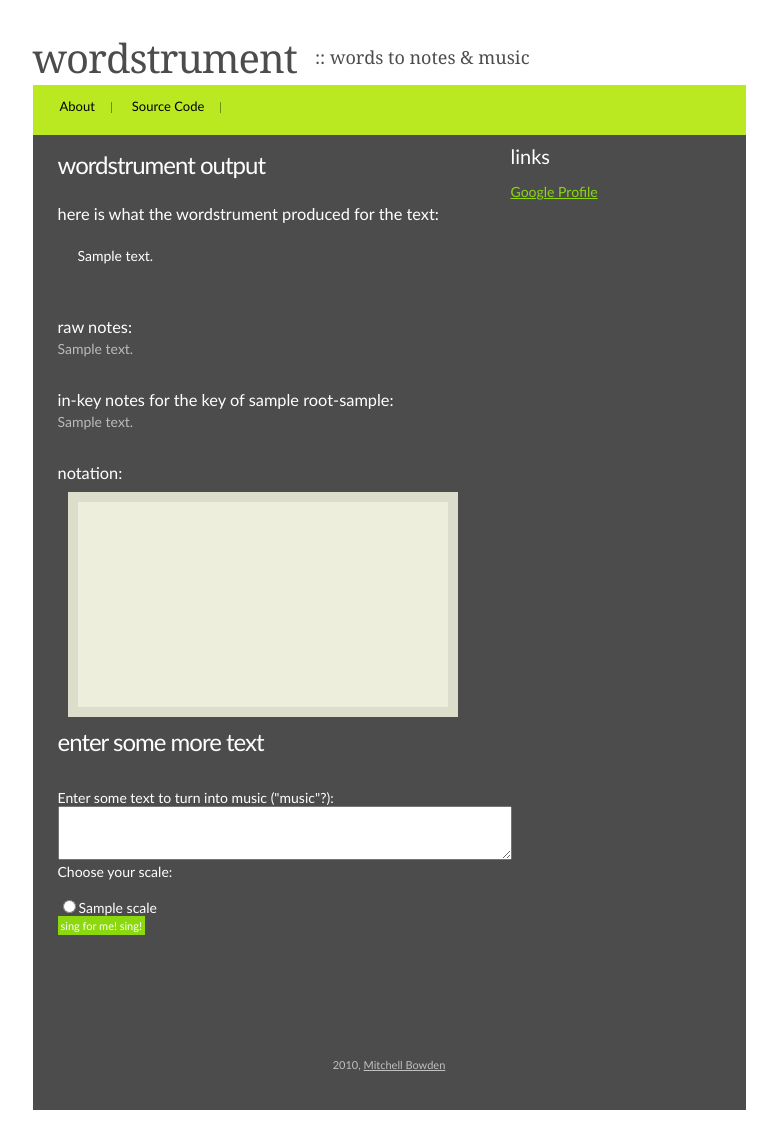
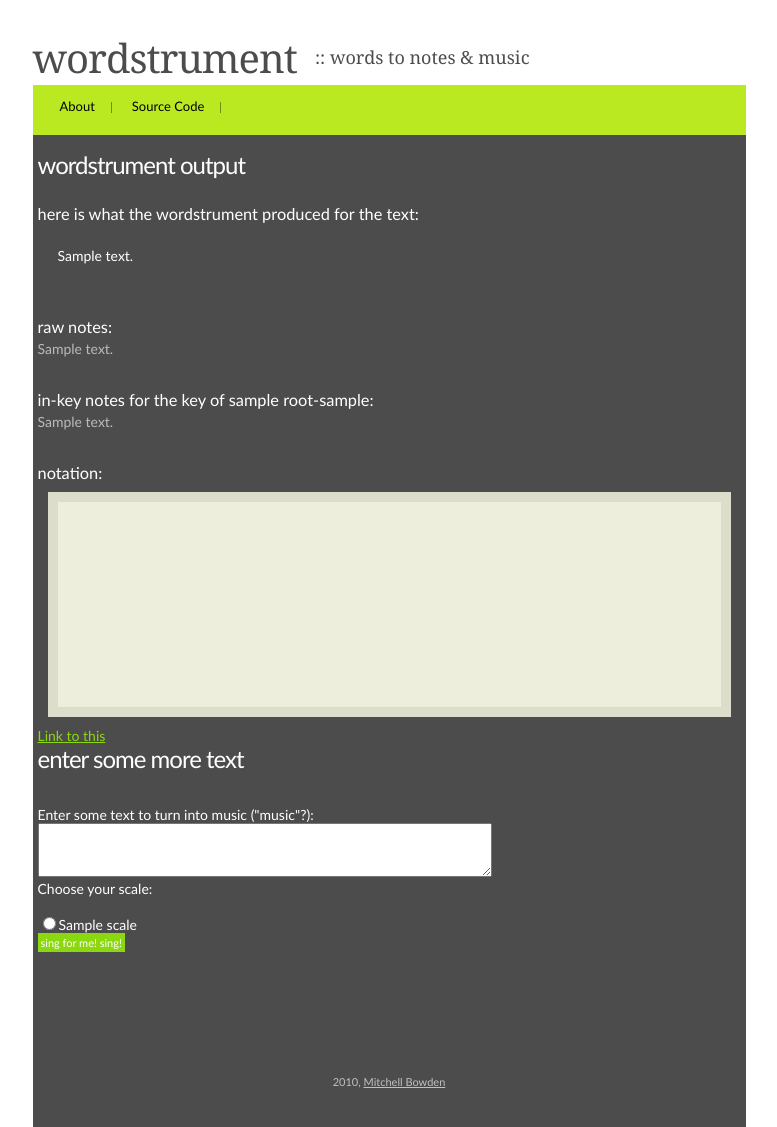
Before and after one commit to msbmsb/wordstrument, a Python web app: template gae_app/templates/wordstrument.html in a window 1280 px wide. Shown: the whole page, without its empty margins (251-1028 px from the left). Run offline with Jinja, Linux system fonts and the light colour scheme; the template is opened without the code that fills it: most values are stand-ins (such as "Sample title", 1, 10 or a date in 2020); some libraries are stand-ins or nearby versions.

Commit message:
Update app engine code to allow processing of a url query string Update layout and display to be wider

```diff
--- a/gae_app/css/default.css
+++ b/gae_app/css/default.css
@@ -182,17 +182,17 @@
 /* Page */
 
 #page {
-	width: 663px;
+	width: 703px;
 	margin: 0 auto;
 	background: #4c4c4c;
-	padding: 0 25px;
+	padding: 0 5px;
 }
 
 /* Content */
 
 #content {
 	float: left;
-	width: 410px;
+	width: 703px;
 
 }
 
--- a/gae_app/templates/about.html
+++ b/gae_app/templates/about.html
@@ -5,7 +5,9 @@
   <div class="post">
     <h1 class="title">What is Wordstrument?</h1>
       <div class="entry">
-          <p>Wordstrument takes text you input and transforms it into musical notation. ...MORE</p>
+          <h2>Wordstrument takes your text and transforms it into musical notation.</h2>
+          <p>The idea of this experiment is to use text - words and letters - as the driver for
+          musical output, a word instrument.  ...MORE</p>
       </div>
   </div>
 {% endblock %}
--- a/gae_app/templates/layout_ws.html
+++ b/gae_app/templates/layout_ws.html
@@ -41,18 +41,7 @@
         {% endblock %}
       </div>
       <!-- end content -->
-      <!-- start sidebar -->
-      <div id="sidebar">
-        <ul>
-          <li>
-            <h2>Links</h2>
-            <ul>
-              <li><a href="https://www.google.com/profiles/mitchellbowden#about" rel=me>Google Profile</a></li>
-            </ul>
-          </li>
-        </ul>
-      </div>
-      <!-- end sidebar -->
+
       <div style="clear: both;">&nbsp;</div>
     </div>
     </div>
--- a/gae_app/templates/wordstrument.html
+++ b/gae_app/templates/wordstrument.html
@@ -2,6 +2,14 @@
 {% block header %}
 {% endblock %}
 {% block content %}
+  {% if error %}
+    <div class="post">
+      <h1 class="title">There was an error</h1>
+      <div class="entry">
+        <p>{{ error }}</p>
+      </div>
+    </div>
+  {% endif %}
   {% if http_get %}
     <div class="post">
       <h1 class="title">Enter some text</h1>
@@ -30,10 +38,13 @@
           <h3>In-key notes for the key of {{ root }}-{{ scale_used }}:</h3>
           <p class="box2"> {{ in_key_notes }} </p>
           <h3>Notation:</h3>
-          <div class="vex-tabdiv" width=400 scale=0.8>
+          {% for vextab_code in vextab_codes %}
+          <div class="vex-tabdiv" width=680 scale=0.8>
             tabstave notation=true
             notes {{ vextab_code }}
           </div>
+          {% endfor %}
+          <a href="http://wordstrumenttest.appspot.com/ws?{{ url_query }}">Link to this</a>
       </div>
 
       <h1 class="title">Enter some more text</h1>
```
Also changed, not shown: gae_app/handlers/wordstrument.py (+53 -28 lines), gae_app/templates/layout.html (+0 -12 lines).
